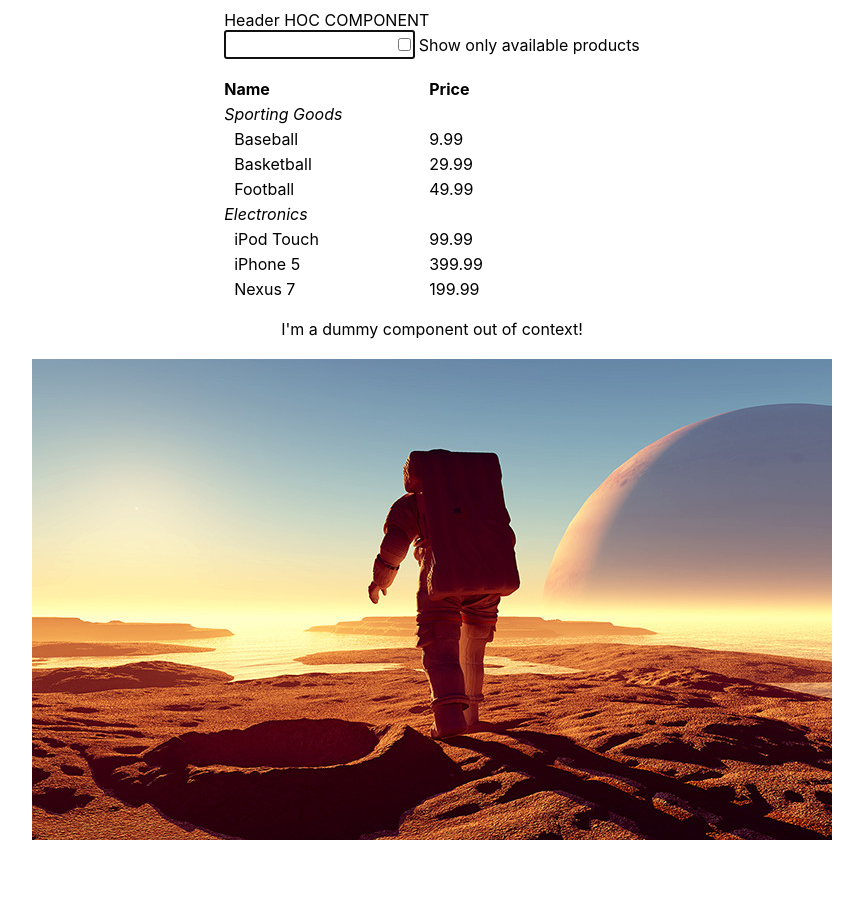
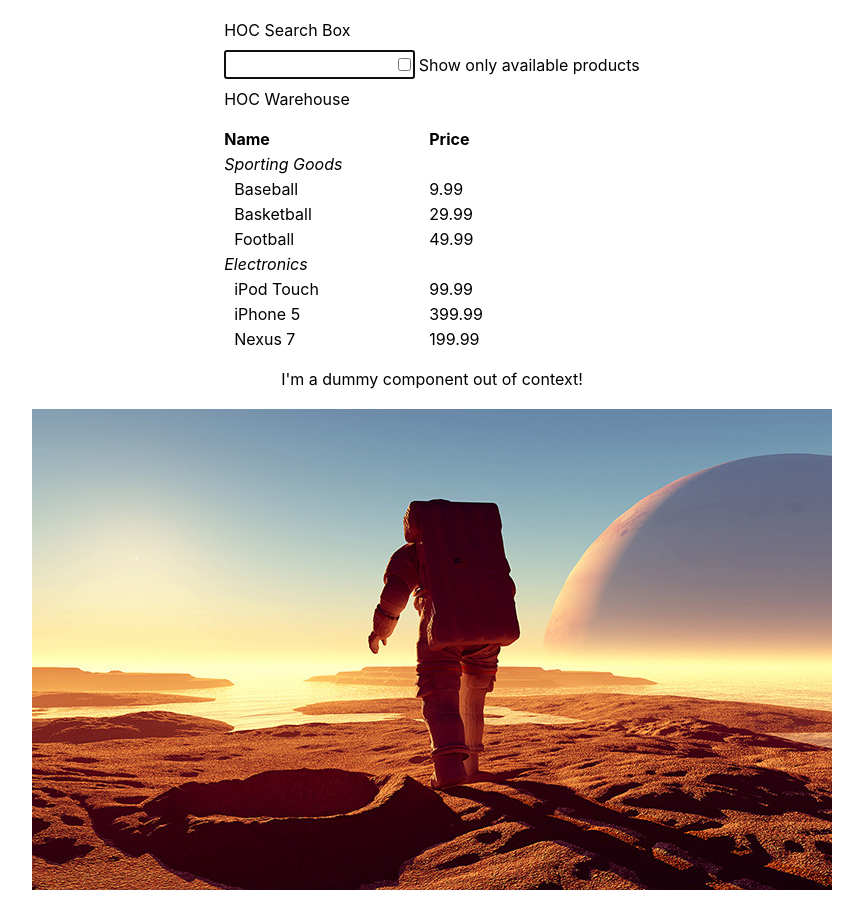
Before and after one commit to emilioSp/thinking-in-react, a React (Create React App) app: page / in a window 1280 px wide. Shown: the whole page, without its empty margins (208-1071 px from the left). Before the commit the page ends 854 px from the top, so only its background shows below. Built offline with nearby package versions, Linux system fonts and the light colour scheme.

Commit message:
HOC components more powerful and more complex :)

```diff
--- /dev/null
+++ b/src/Header.css
@@ -0,0 +1,3 @@
+header {
+  margin: 10px 0px;
+}
--- /dev/null
+++ b/src/Header.js
@@ -0,0 +1,9 @@
+import React, { Fragment } from 'react';
+import './Header.css';
+
+export const Header = headerText => Component => props => <Fragment>
+  <header>
+    HOC { headerText }
+  </header>
+  <Component {...props}/>
+</Fragment>;
--- a/src/SearchHeader.js
+++ /dev/null
@@ -1,8 +0,0 @@
-import React, { Fragment } from 'react';
-
-export const SearchHeader = Component => props => <Fragment>
-  <div>
-    Header {props.headerText}
-  </div>
-  <Component {...props}/>
-</Fragment>;
--- a/src/Warehouse.js
+++ b/src/Warehouse.js
@@ -2,9 +2,10 @@ import React, { Fragment } from 'react';
 import { Search } from './Search';
 import { WarehouseList } from './WarehouseList';
 import { WarehouseContext } from './WarehouseContext';
-import { SearchHeader } from './SearchHeader';
+import { Header } from './Header';
 
-const SearchWithHeader = SearchHeader(Search);
+const SearchWithHeader = Header('Search Box')(Search);
+const WarehouseWithHeader = Header('Warehouse')(WarehouseList);
 
 export const Warehouse = props => (
   <div>
@@ -12,12 +13,11 @@ export const Warehouse = props => (
       {warehouseContext =>
         (<Fragment>
           <SearchWithHeader
-            headerText='HOC COMPONENT'
             filterText={warehouseContext.filterText}
             filterOnlyInWareHouse={warehouseContext.filterOnlyInStock}
             onFilterTextChange={warehouseContext.handleFilterTextChange}
             onFilterOnlyInWareHouseChange={warehouseContext.handleFilterOnlyInStockChange}/>
-          <WarehouseList
+          <WarehouseWithHeader
             warehouse={warehouseContext.warehouse}
             filterText={warehouseContext.filterText}
             filterOnlyInWareHouse={warehouseContext.filterOnlyInStock}/>
```
